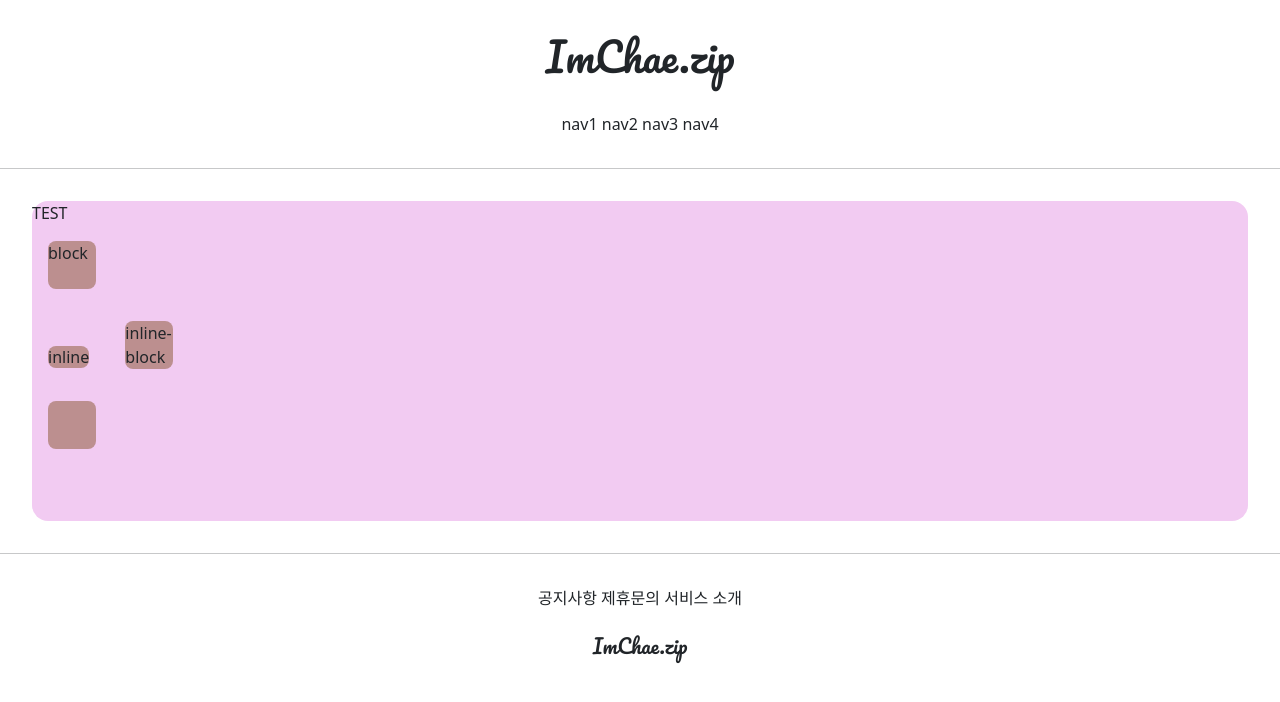
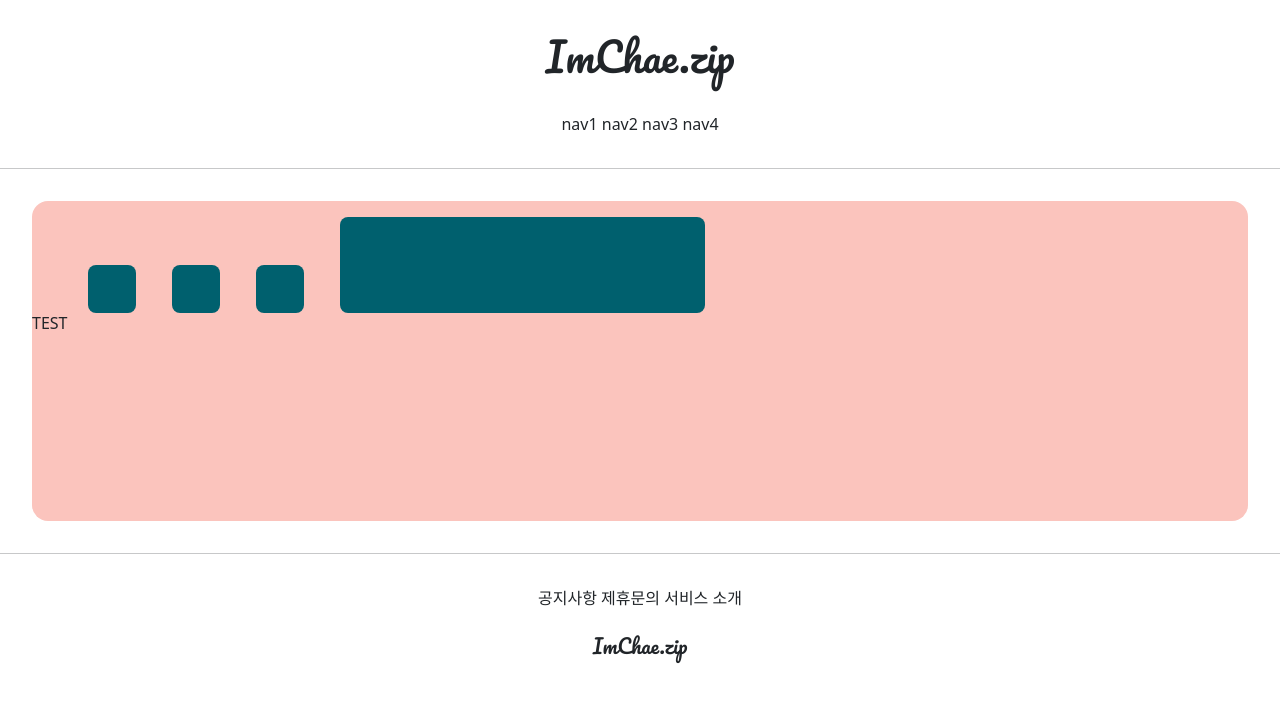
Before and after one commit to chaejinims2/djangoProject2, a Django app: page /accounts/hello_world/ in a window 1280 px wide. Shown: the top 702 px of the page. Run offline with Django 3.2, Linux system fonts and the light colour scheme; parts of the project's set-up code (start-up, migrations or seed data) failed here and were passed over.

Commit message:
2021-07-07 실습2 COMMIT 3 Display

```diff
--- a/accountapp/templates/accountapp/hello_world.html
+++ b/accountapp/templates/accountapp/hello_world.html
@@ -2,23 +2,25 @@
 
 {% block content %}
     <style>
-        .testing{
-            background-color: rosybrown;
+        .testing {
+            background-color: #00606E;
             margin: 1rem;
             width: 48px;
             height: 48px;
             border-radius: .5rem;
+            display: inline-block;
         }
     </style>
 
-    <div style="height:20rem; background-color: #F2CBF2	; margin: 2rem; border-radius: 1rem">
+    <div style="height:20rem; background-color: #FBC4BD	;
+    margin: 2rem;
+    border-radius: 1rem";>
     <hi>TEST</hi>
 
-    <div class="testing" style="display: block">block</div>
-    <div class="testing" style="display: inline">inline</div>
-    <div class="testing" style="display: none">none</div>
-    <div class="testing" style="display: inline-block">inline-block</div>
-    <div class="testing"> </div>
+    <div class="testing" style="height: 48px; width: 48px"></div>
+    <div class="testing" style="height: 3rem; width: 3rem"></div>
+    <div class="testing" style="height: 3em; width: 3em"></div>
+    <div class="testing" style="height: 30%; width: 30%"></div>
 
     </div>
 
```
